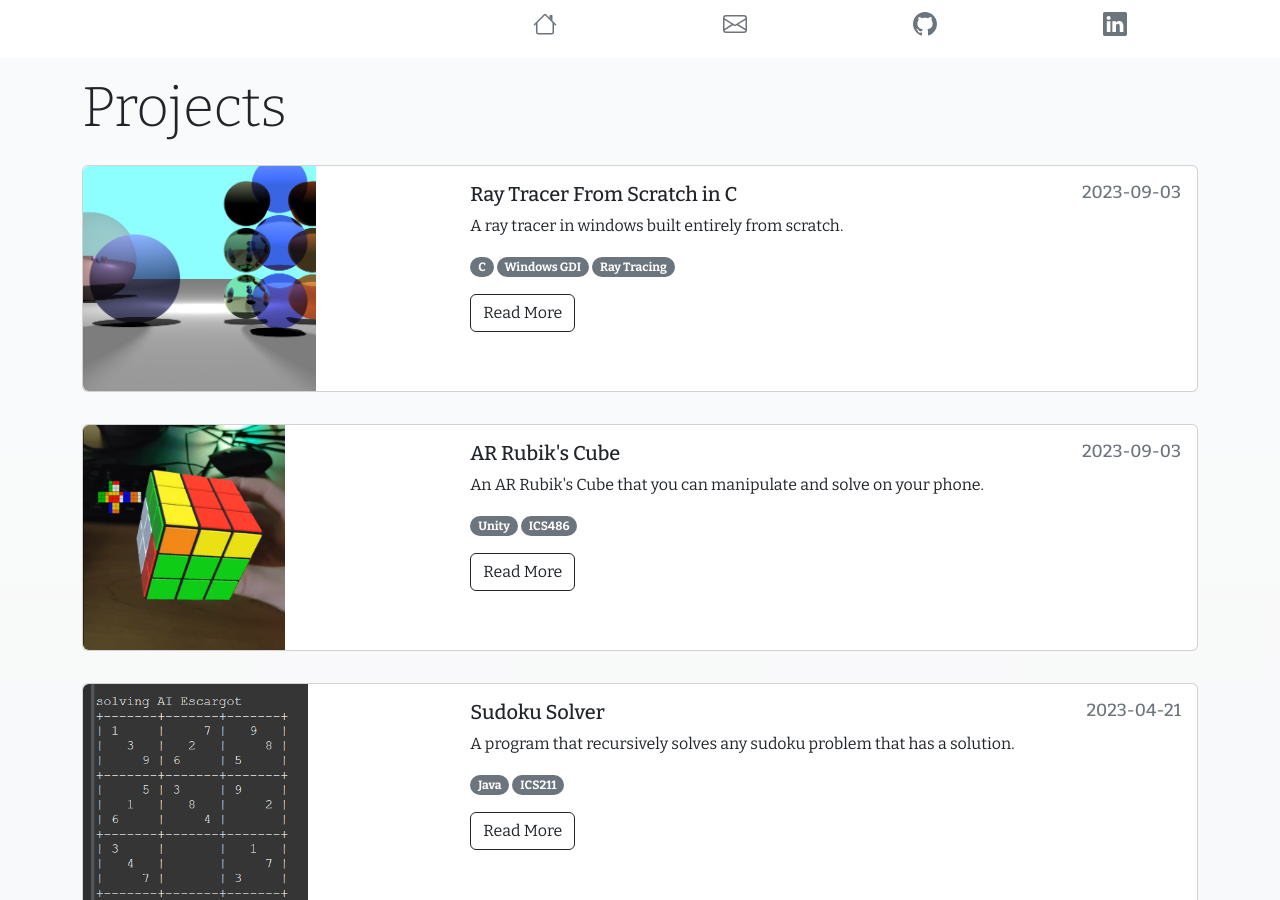
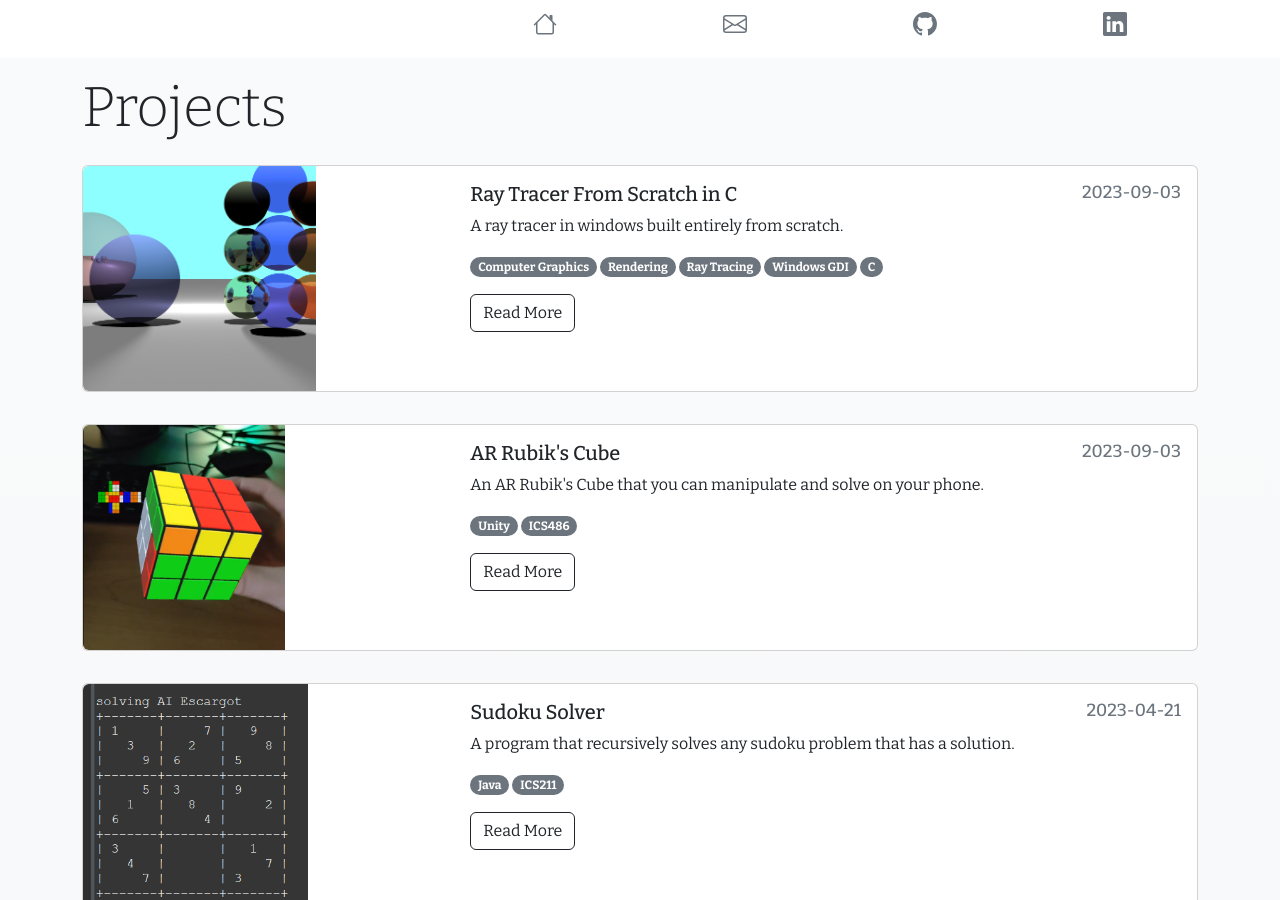
Before and after one commit to kylebueche/kylebueche.github.io, a Jekyll site: the page built from index.html, in a window 1280 px wide and 900 px high, scrolled down 400 px. Built offline with Jekyll 4.4.1, drawn with Linux system fonts in a browser that asks for light colours.

Commit message:
Update ray-tracer.md

```diff
--- a/projects/ray-tracer.md
+++ b/projects/ray-tracer.md
@@ -6,9 +6,11 @@ title: "Ray Tracer From Scratch in C"
 date: 2023-09-03
 published: true
 labels:
+  - Computer Graphics
+  - Rendering
+  - Ray Tracing
+  - Windows GDI
   - C
-  - Windows GDI
-  - Ray Tracing
 summary: "A ray tracer in windows built entirely from scratch."
 ---
 
```
